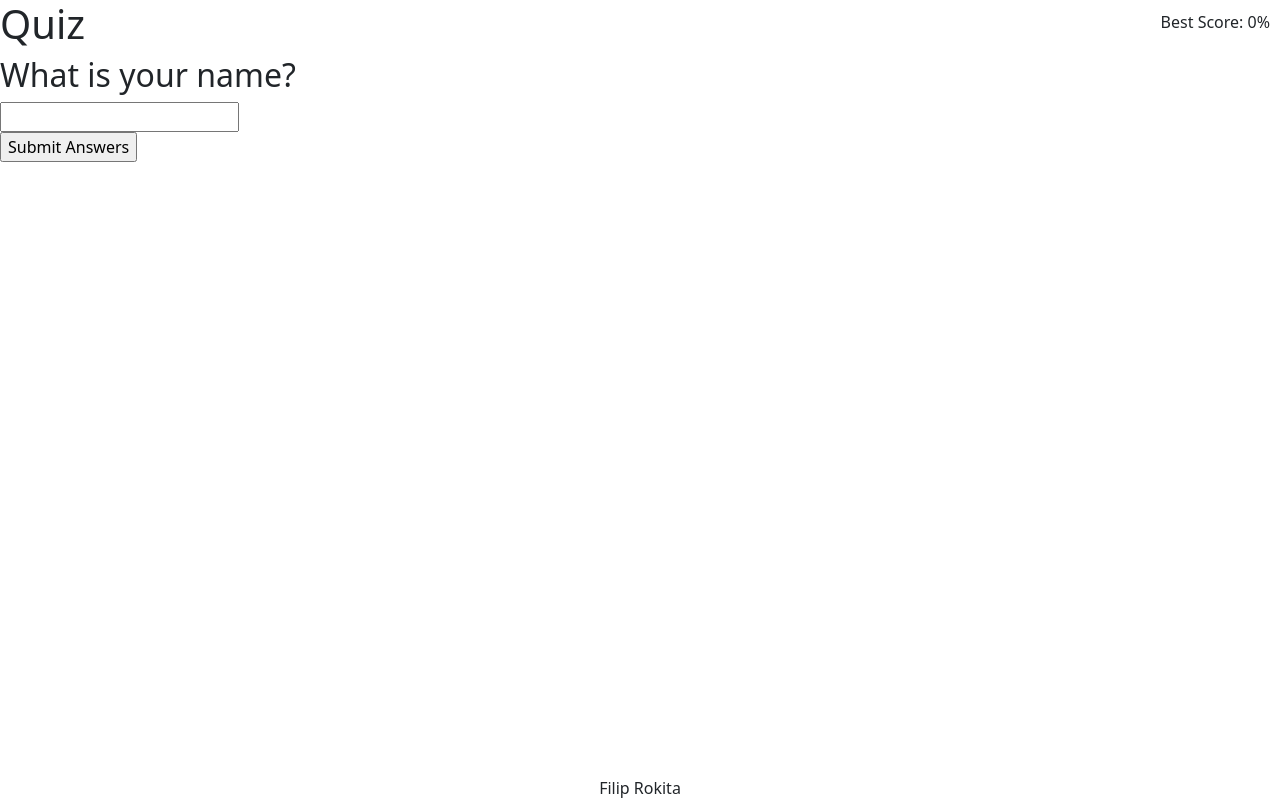
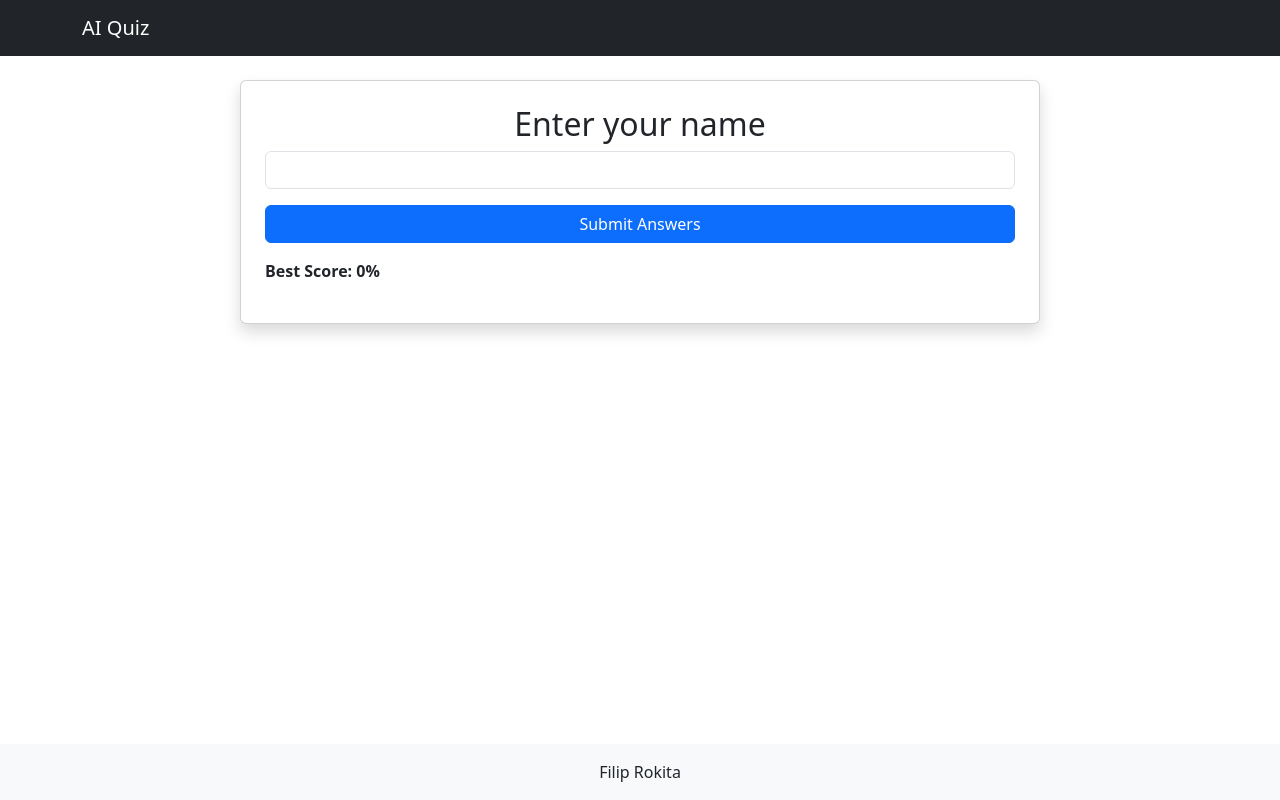
Before and after one commit to FilipRokita/python-ai-quiz, a Flask app: page / in a window 1280 px wide. Run offline with Flask 3, Linux system fonts and the light colour scheme; data that the repository does not hold is empty.

Commit message:
Refactor quiz templates and styles for improved layout and user experience

```diff
--- a/static/styles.css
+++ b/static/styles.css
@@ -1,18 +1,4 @@
-body {
-    position: relative;
-    min-height: 100vh;
+.card {
+    max-width: 800px;
+    margin: 0 auto;  /* Center */
 }
-
-footer {
-    position: absolute;
-    bottom: 0;
-    left: 0;
-    right: 0;
-    text-align: center;
-}
-
-.container {
-    text-align: center;
-    font-family: Arial, sans-serif;
-    margin-top: 50px;
-}
--- a/templates/index.html
+++ b/templates/index.html
@@ -1,26 +1,39 @@
 {% extends "layout.html" %}
 
-{% block title %}Form{% endblock %}
+{% block title %}Start Quiz{% endblock %}
 
 {% block main %}
-<form action="/" method="post">
-    <!-- Question about the user's name -->
-    <h2>What is your name?</h2>
-    <input type="text" name="username" required>
+<div class="card p-4 shadow">
+    <h2 class="text-center">Enter your name</h2>
+    <form action="/" method="post">
+        <div class="mb-3">
+            <input type="text" name="username" class="form-control" required>
+        </div>
 
-    {% for question in questions %}
-        <h2>{{ question.question_text }}</h2>
-        <input type="radio" name="question_{{ question.id }}" value="A"> {{ question.answer_a }}<br>
-        <input type="radio" name="question_{{ question.id }}" value="B"> {{ question.answer_b }}<br>
-        <input type="radio" name="question_{{ question.id }}" value="C"> {{ question.answer_c }}<br>
-    {% endfor %}
+        {% for question in questions %}
+            <div class="mb-4">
+                <h4>{{ question.question_text }}</h4>
+                <div class="form-check">
+                    <input class="form-check-input" type="radio" name="question_{{ question.id }}" value="A">
+                    <label class="form-check-label">{{ question.answer_a }}</label>
+                </div>
+                <div class="form-check">
+                    <input class="form-check-input" type="radio" name="question_{{ question.id }}" value="B">
+                    <label class="form-check-label">{{ question.answer_b }}</label>
+                </div>
+                <div class="form-check">
+                    <input class="form-check-input" type="radio" name="question_{{ question.id }}" value="C">
+                    <label class="form-check-label">{{ question.answer_c }}</label>
+                </div>
+            </div>
+        {% endfor %}
 
-    <br>
-    <input type="submit" value="Submit Answers">
+        <button type="submit" class="btn btn-primary w-100">Submit Answers</button>
+    </form>
 
-    <!-- User's best score in the top right corner -->
-    <div style="position: absolute; top: 10px; right: 10px;">
-        <p>Best Score: {{ best_score }}%</p>
+    <!-- User's best score -->
+    <div class="mt-3">
+        <p class="fw-bold">Best Score: {{ best_score }}%</p>
     </div>
-</form>
+</div>
 {% endblock %}
--- a/templates/layout.html
+++ b/templates/layout.html
@@ -5,26 +5,33 @@
     <meta name="viewport" content="width=device-width, initial-scale=1.0">
     <title>Quiz: {% block title %}{% endblock %}</title>
 
-    <!-- Bootstrap -->
+    <!-- Bootstrap CSS -->
     <link href="https://cdn.jsdelivr.net/npm/bootstrap@5.3.3/dist/css/bootstrap.min.css" rel="stylesheet" integrity="sha384-QWTKZyjpPEjISv5WaRU9OFeRpok6YctnYmDr5pNlyT2bRjXh0JMhjY6hW+ALEwIH" crossorigin="anonymous">
 
     <!-- CSS styles -->
     <link rel="stylesheet" href="{{ url_for('static', filename='styles.css') }}">
 </head>
-<body>
-    <!-- Header -->
-    <header>
-        <h1>Quiz</h1>
-    </header>
+
+<body class="d-flex flex-column min-vh-100">
+
+    <!-- Navbar -->
+    <nav class="navbar navbar-dark bg-dark">
+        <div class="container">
+            <a class="navbar-brand" href="/">AI Quiz</a>
+        </div>
+    </nav>
 
     <!-- Main content -->
-    <main>
+    <main class="container mt-4 flex-grow-1">
         {% block main %}{% endblock %}
     </main>
 
-    <!-- Footer with information about the author -->
-    <footer>
+    <!-- Footer -->
+    <footer class="bg-light text-center py-3 mt-4">
         Filip Rokita
     </footer>
+
+    <!-- Bootstrap JS -->
+    <script src="https://cdn.jsdelivr.net/npm/bootstrap@5.3.3/dist/js/bootstrap.bundle.min.js" integrity="sha384-YvpcrYf0tY3lHB60NNkmXc5s9fDVZLESaAA55NDzOxhy9GkcIdslK1eN7N6jIeHz" crossorigin="anonymous"></script>
 </body>
 </html>
```
Also changed, not shown: templates/results.html (+3 -4 lines).
